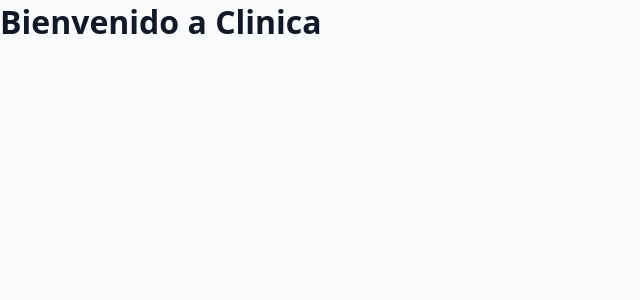
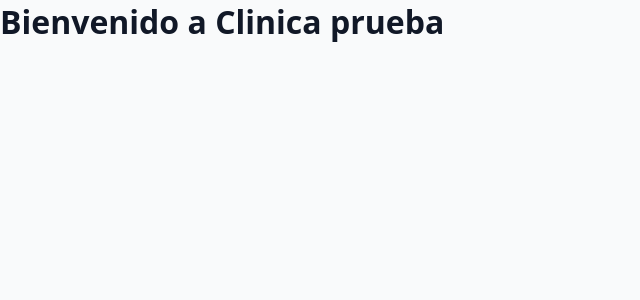
Before and after one commit to Christian-Bo/ProjectDB-clinica-frontend, a Next.js app: page / in a window 1280 px wide. Shown: the top 300 px of the page, without its empty margins (0-640 px from the left). Built offline with nearby package versions, Linux system fonts and the light colour scheme.

Commit message:
rama develop

```diff
--- a/src/app/page.tsx
+++ b/src/app/page.tsx
@@ -1,7 +1,7 @@
 export default function HomePage() {
   return (
     <main>
-      <h1>Bienvenido a Clinica</h1>
+      <h1>Bienvenido a Clinica prueba</h1>
     </main>
   );
 }
```
